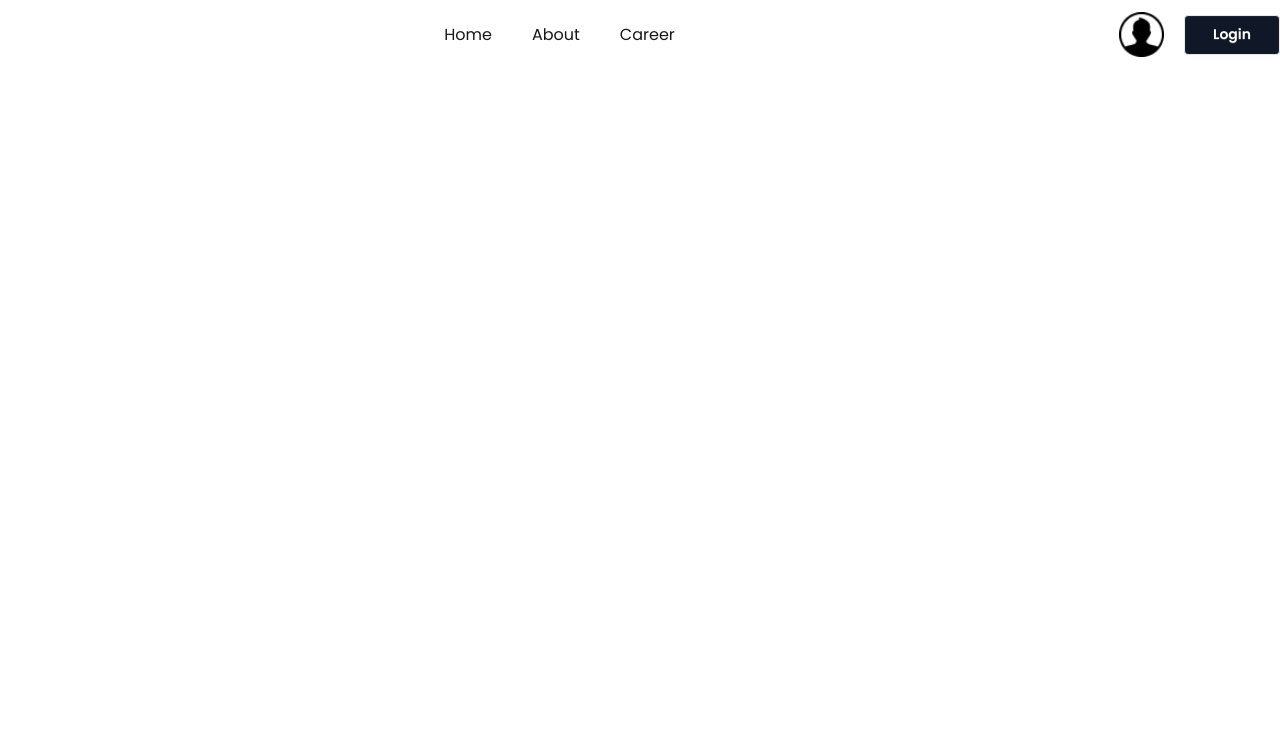
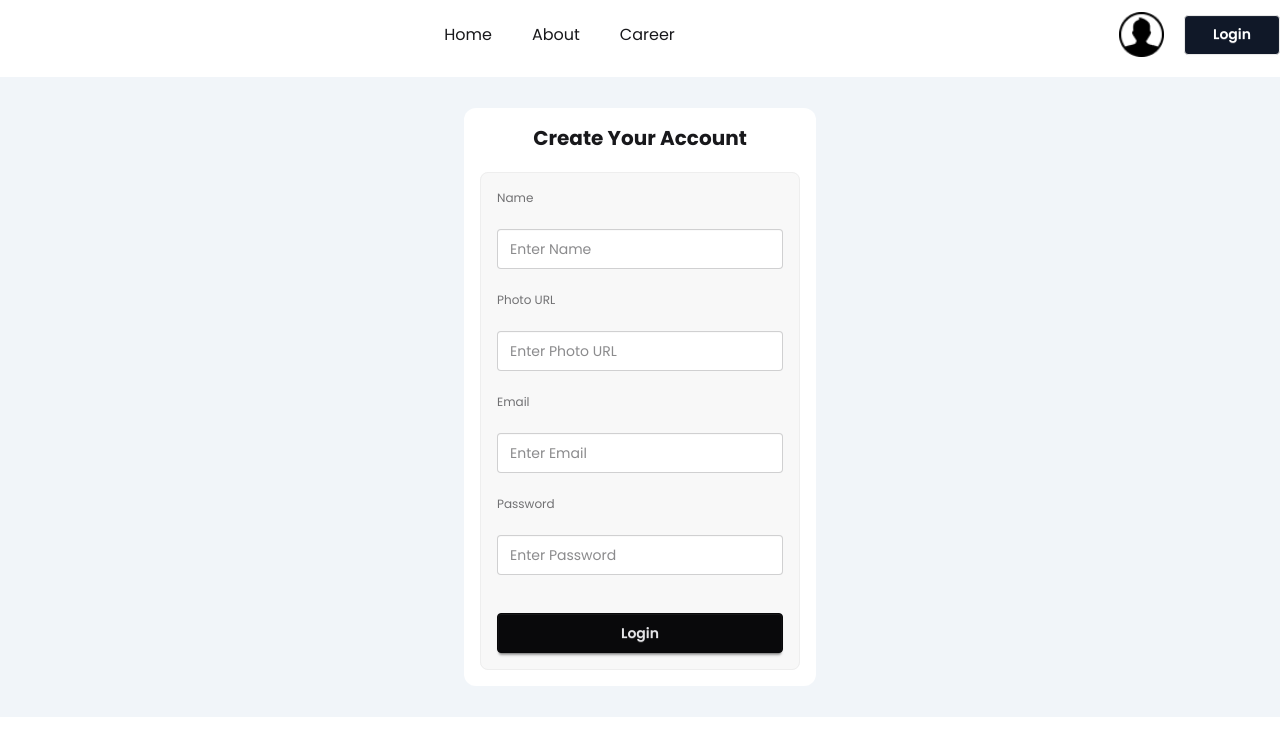
Before and after one commit to sadikur-sadik/Dragon-News-Module-45, a Next.js app: page /register in a window 1280 px wide. Shown: the top 756 px of the page. Built offline with nearby package versions, Linux system fonts and the light colour scheme.

Commit message:
Login and Register Design

```diff
--- a/package.json
+++ b/package.json
@@ -14,6 +14,7 @@
     "react": "19.2.4",
     "react-dom": "19.2.4",
     "react-fast-marquee": "^1.6.5",
+    "react-hook-form": "^7.74.0",
     "react-icons": "^5.6.0"
   },
   "devDependencies": {
--- a/src/app/(auth)/login/page.jsx
+++ b/src/app/(auth)/login/page.jsx
@@ -1,9 +1,42 @@
-// import React from 'react';
+"use client"
+import Link from "next/link";
+import { useForm } from "react-hook-form";
+
 
 const LoginPage = () => {
+
+   const {
+    register,
+    handleSubmit,
+    watch,
+    formState: { errors },
+  } = useForm()
+
+
+  const onSubmit = (data) => console.log(data)
   return (
-    <div>
+    <div className="container mt-5 bg-slate-100 flex justify-center items-center mx-auto min-h-[80vh]">
+      <div className="rounded-xl bg-white p-4">
+        <h2 className="font-bold text-xl mb-5 text-center">Login Your Account</h2>
 
+         <form onSubmit={handleSubmit(onSubmit)}>
+          <fieldset className="fieldset bg-base-200 border-base-300 rounded-box w-xs border p-4 space-y-4">
+            {/* <legend className="fieldset-legend">Login Your Account</legend> */}
+
+
+            <label className="label">Email</label>
+            <input {...register("email")} type="email"  className="input" placeholder="Enter Email" />
+
+            <label className="label">Password</label>
+            <input {...register("password" , {required: "At least 4 digits of password is needed"})} type="password"  className="input" placeholder="Enter Password" />
+
+            <button className="btn btn-neutral mt-4">Login</button>
+          </fieldset>
+        </form>
+        {errors.password && <p>{errors.password.message}</p>}
+        <p className="mt-4 text-sm text-gray-400">
+          Do not Have an Account? <Link className="text-red-500" href="/register">Register.</Link></p>
+      </div>
     </div>
   );
 };
--- a/src/app/(auth)/register/page.jsx
+++ b/src/app/(auth)/register/page.jsx
@@ -1,9 +1,59 @@
-// import React from 'react';
+"use client"
+import Link from "next/link";
+import { useForm } from "react-hook-form";
+
 
 const RegisterPage = () => {
+
+   const {
+    register,
+    handleSubmit,
+    watch,
+    formState: { errors },
+  } = useForm()
+
+
+  const onSubmit = (data) =>{
+
+    const {name , photo , email , password} = data;
+    console.log(name , photo , email , password)
+  }
   return (
-    <div>
+    <div className="container mt-5 bg-slate-100 flex justify-center items-center mx-auto min-h-[80vh]">
+      <div className="rounded-xl bg-white p-4">
+        <h2 className="font-bold text-xl mb-5 text-center">Create Your Account</h2>
 
+         <form onSubmit={handleSubmit(onSubmit)}>
+          <fieldset className="fieldset bg-base-200 border-base-300 rounded-box w-xs border p-4 space-y-4">
+            {/* <legend className="fieldset-legend">Login Your Account</legend> */}
+
+            <label className="label">Name</label>
+            <input {...register("name", {required: "Name is required"})} type="text"  className="input" placeholder="Enter Name" />
+
+
+             {errors.name && <p>{errors.name.message}</p>}
+
+            <label className="label">Photo URL</label>
+            <input {...register("photo", {required: "Photo URL required"})} type="text"  className="input" placeholder="Enter Photo URL" />
+
+
+             {errors.photo && <p>{errors.photo.message}</p>}
+
+            <label className="label">Email</label>
+            <input {...register("email", {required: "Email is required"})} type="email"  className="input" placeholder="Enter Email" />
+
+             {errors.email && <p>{errors.email.message}</p>}
+
+            <label className="label">Password</label>
+            <input {...register("password" , {required: "At least 4 digits of password is needed"})} type="password"  className="input" placeholder="Enter Password" />
+
+            {errors.password && <p>{errors.password.message}</p>}
+            <button className="btn btn-neutral mt-4">Login</button>
+          </fieldset>
+        </form>
+
+
+      </div>
     </div>
   );
 };
```
Also changed, not shown: 1 other file (tests, documents, lock files or other folders).
